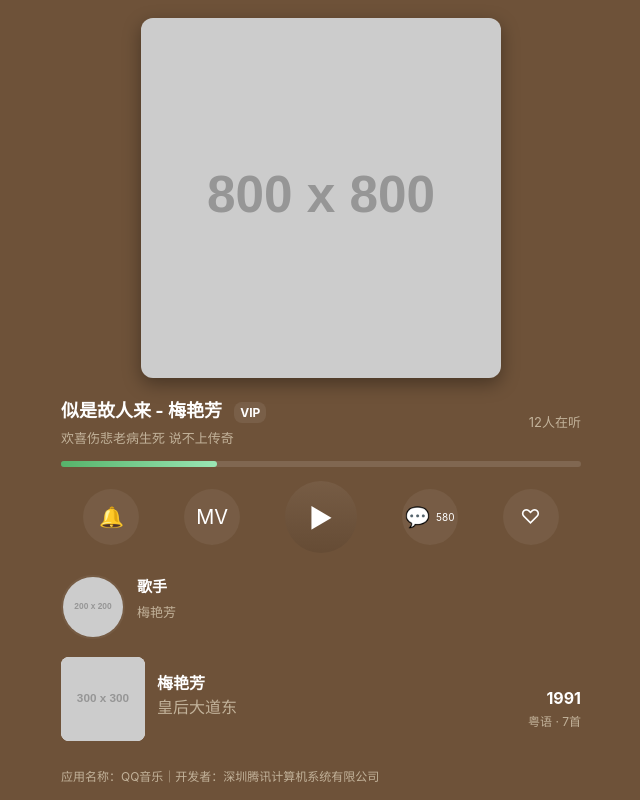
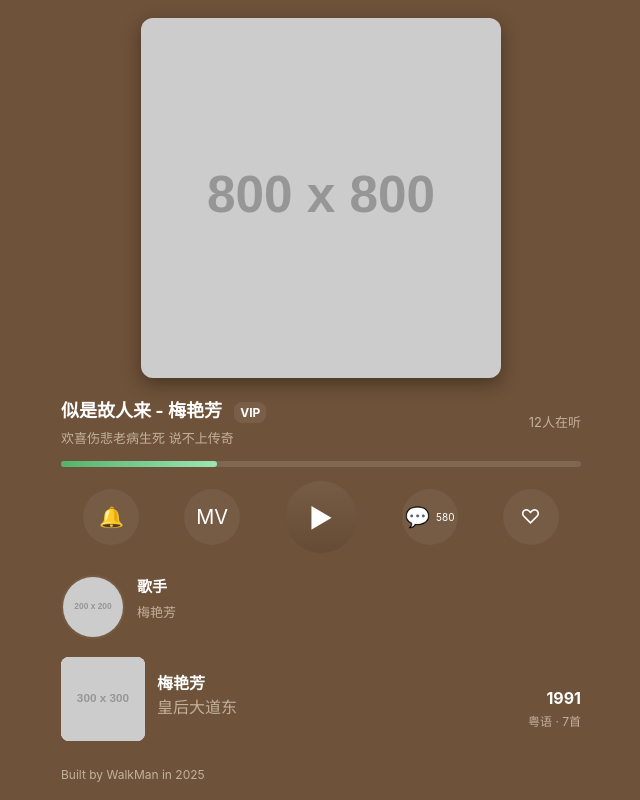
Before and after one commit to whocanlosemind-png/player1, a plain HTML site: page index.html in a window 1280 px wide. Shown: the whole page, without its empty margins (319-959 px from the left). Drawn offline with Linux system fonts and the light colour scheme; placeholder pictures from the web are drawn by us.

Commit message:
Update index.html

```diff
--- a/index.html
+++ b/index.html
@@ -146,7 +146,7 @@
         </div>
       </div>
 
-      <p style="color:var(--muted);font-size:12px;margin-top:26px">应用名称：QQ音乐｜开发者：深圳腾讯计算机系统有限公司</p>
+      <p style="color:var(--muted);font-size:12px;margin-top:26px">Built by WalkMan in 2025</p>
 
     </div>
   </div>
```
